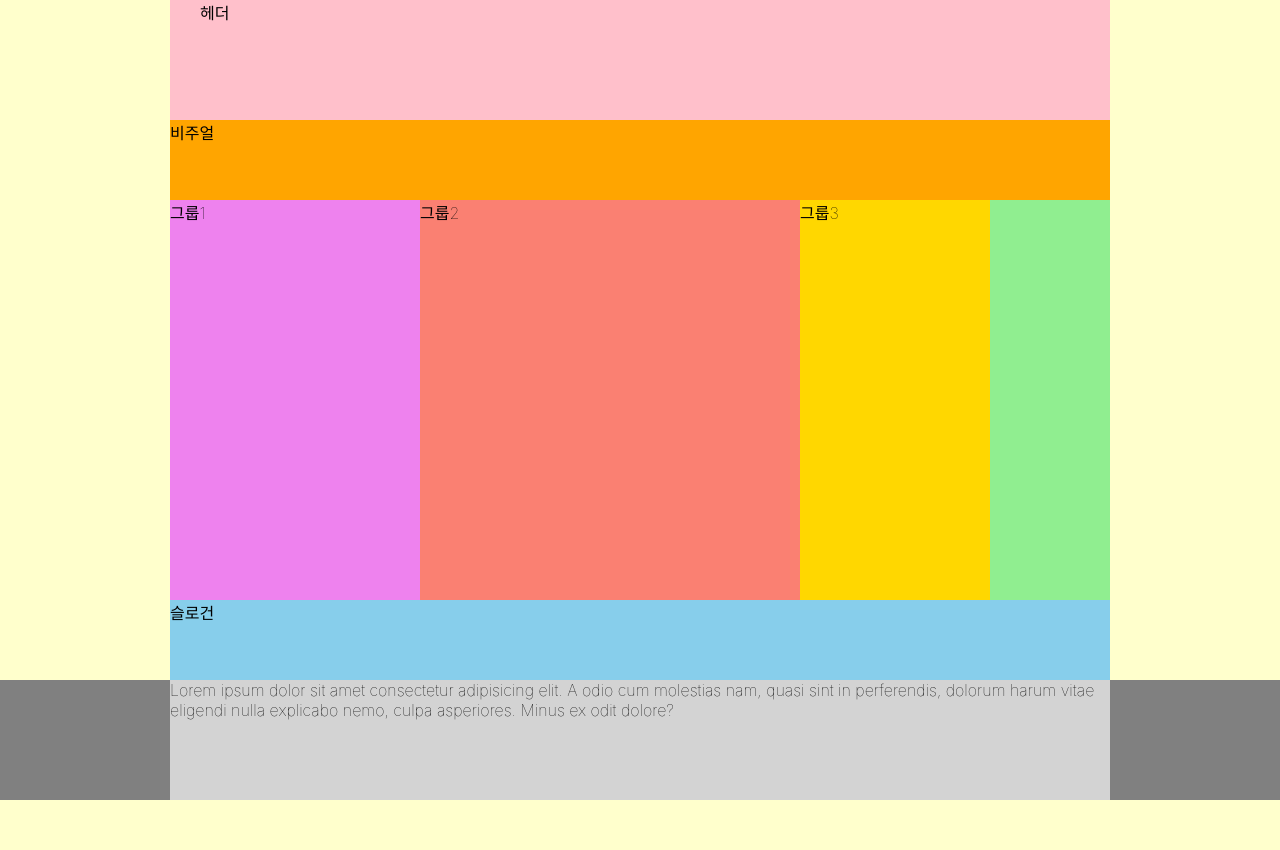
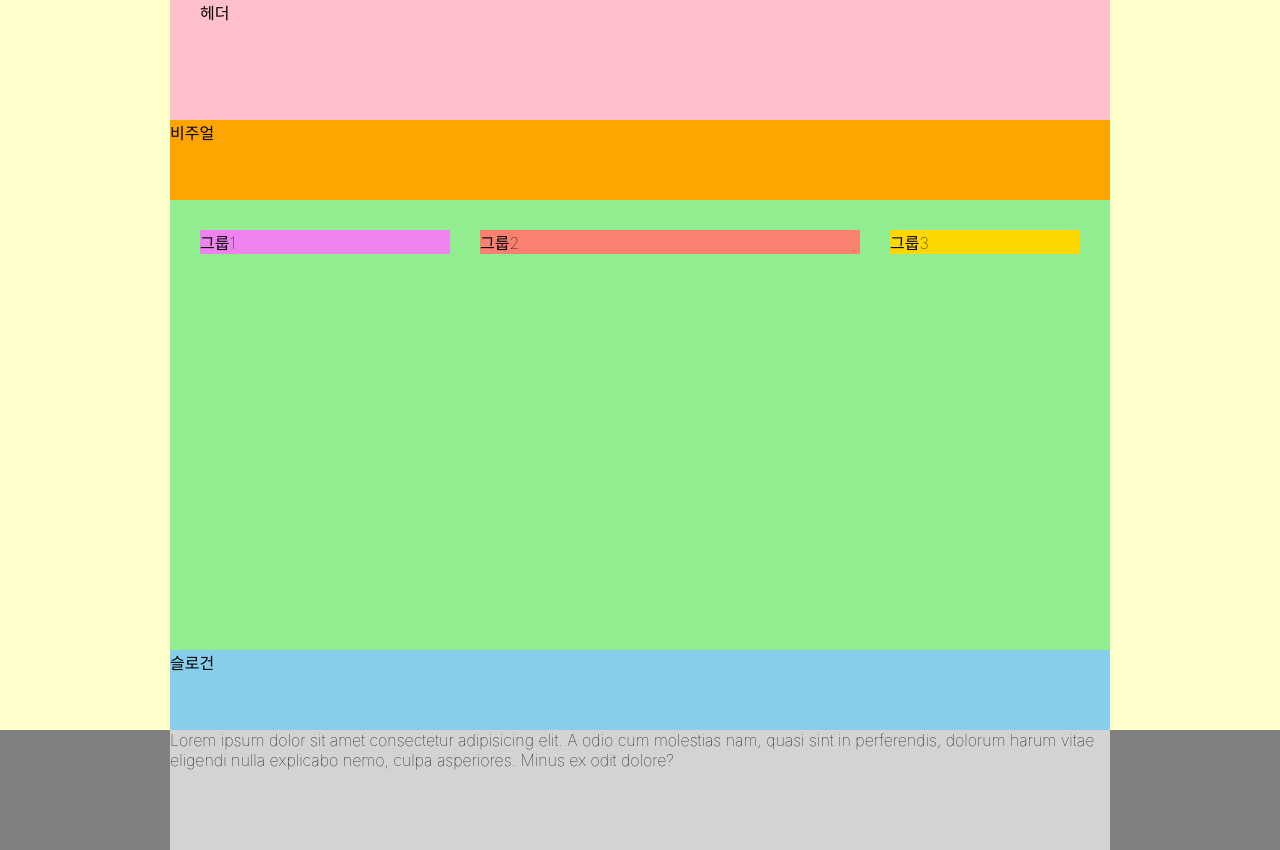
Before and after one commit to hwanghaein/HTML5, a website: page index.html in a window 1280 px wide. Before the commit the page ends 800 px from the top, so only its background shows below. Drawn offline with Linux system fonts and the light colour scheme; a web font is replaced by a local one.

Commit message:
flex를 이용한 메인 레이아웃  완성

```diff
--- a/styles/style.css
+++ b/styles/style.css
@@ -12,11 +12,13 @@ body {
   font-family: "Pretendard Variable", Pretendard, -apple-system, BlinkMacSystemFont, system-ui, Roboto, "Helvetica Neue", "Segoe UI", "Apple SD Gothic Neo", "Noto Sans KR", "Malgun Gothic", "Apple Color Emoji", "Segoe UI Emoji", "Segoe UI Symbol", sans-serif;
   font-weight: 100;
 }
+
 /* 레이아웃 */
 .header, .visual, .main, .slogan, .footer-inner{
 width: 940px;
 margin: 0 auto;
 }
+
 
 /* 헤더 */
 .header{
@@ -24,17 +26,23 @@ margin: 0 auto;
   padding: 0 30px;
   height: 15vh;
 }
+
 /* 비주얼 */
 .visual{
   background: orange;
   height: 10vh;
 }
+
 /* 메인 */
 .main{
   background: lightgreen;
+  min-height: 450px;
   height: 50vh;
   display: flex;
-  flex-direction: row;
+  flex-flow: row nowrap;
+  justify-content: space-between;
+  align-items: flex-start;
+  padding: 30px;
 }
 
 .group1{
@@ -50,6 +58,7 @@ margin: 0 auto;
 .group3{
   background-color: gold;
   width: 190px;
+
 }
 
 /* 슬로건 */
```
